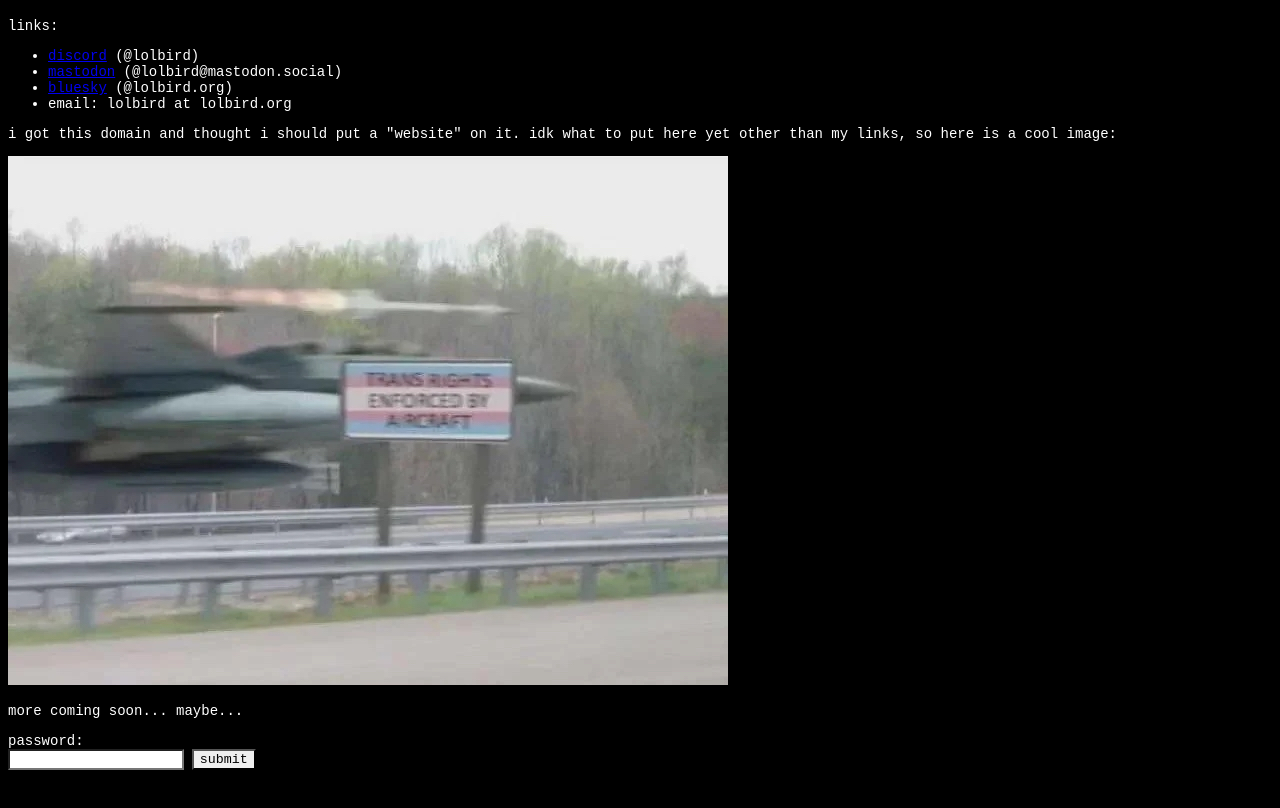
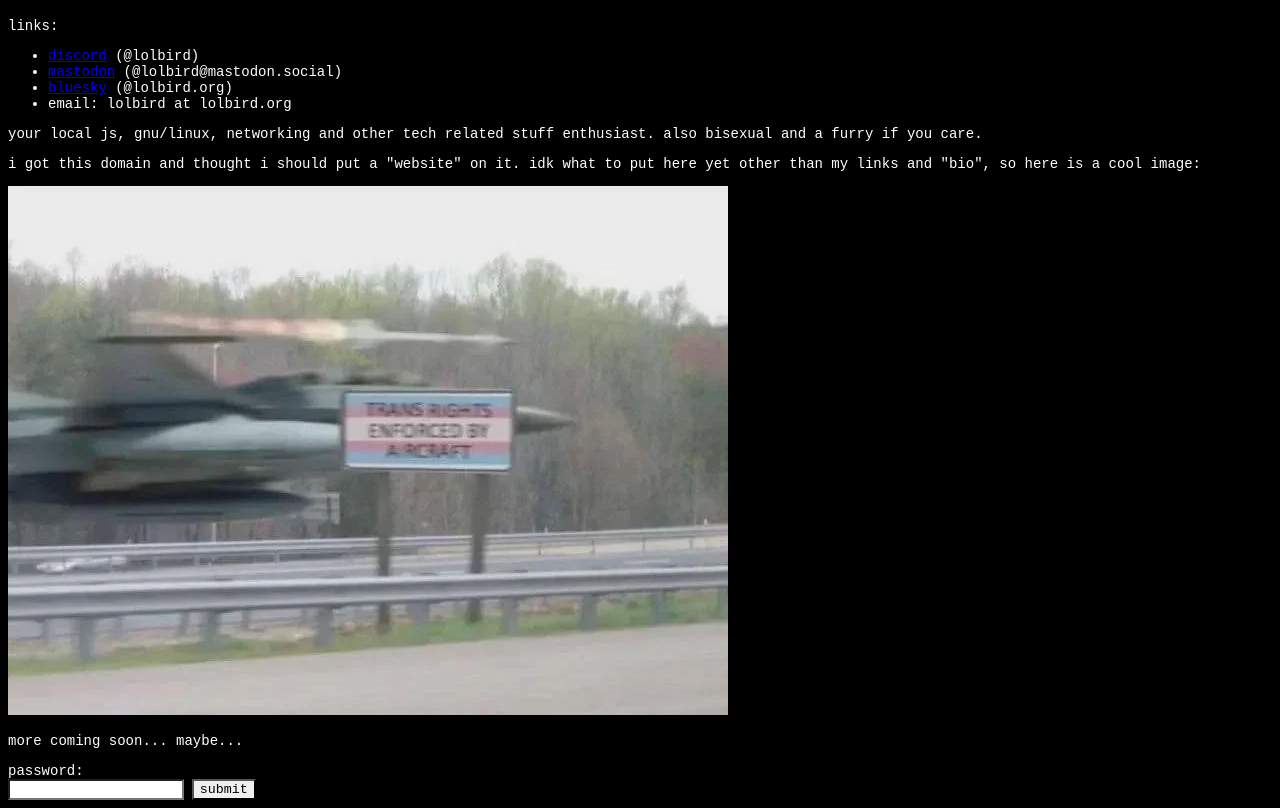
Before and after one commit to Lolbird123/website, a plain HTML site: page index.html in a window 1280 px wide. Shown: the part 69-877 px from the top of the page. Before the commit the page ends 847 px from the top, so only its background shows below. Drawn offline with Linux system fonts and the light colour scheme.

Commit message:
add bio and force pages build retry (pages moment)

```diff
--- a/index.html
+++ b/index.html
@@ -22,7 +22,8 @@
           <!-- probably doesn't actually stop scrapers but who cares -->
           <li>email: lolbird at lolbird.org</li>
         </ul>
-        <p>i got this domain and thought i should put a "website" on it. idk what to put here yet other than my links, so here is a cool image:</p>
+        <p>your local js, gnu/linux, networking and other tech related stuff enthusiast. also bisexual and a furry if you care.</p>
+        <p>i got this domain and thought i should put a "website" on it. idk what to put here yet other than my links and "bio", so here is a cool image:</p>
         <img src="trans-rights.png" alt="a fighter jet flying extremely low above a highway. the highway has a sign that says trans rights enforced by aircraft, with the trans flag as background. the jet is launching a missile. the image is blurry, especially the jet and missile.">
         <p>more coming soon... maybe...</p>
         <label for="password">password:</label>
```
